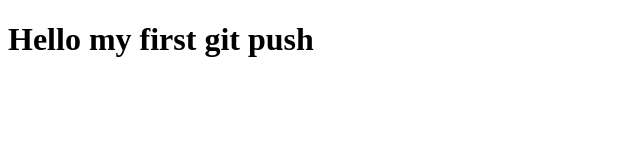
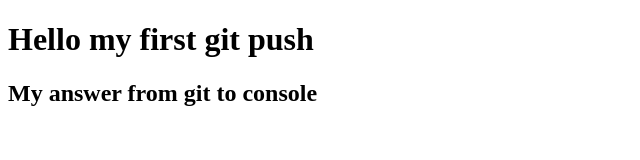
Before and after one commit to kio22x/my-first-repository, a plain HTML site: page index.html in a window 1280 px wide. Shown: the whole page, without its empty margins (0-640 px from the left). Drawn offline with Linux system fonts and the light colour scheme.

Commit message:
Update index.html
reaction from github to console

```diff
--- a/index.html
+++ b/index.html
@@ -6,5 +6,6 @@
 </head>
 <body>
   <h1>Hello my first git push</h1>
+  <h2>My answer from git to console<h2>
 </body>
 </html>
```
